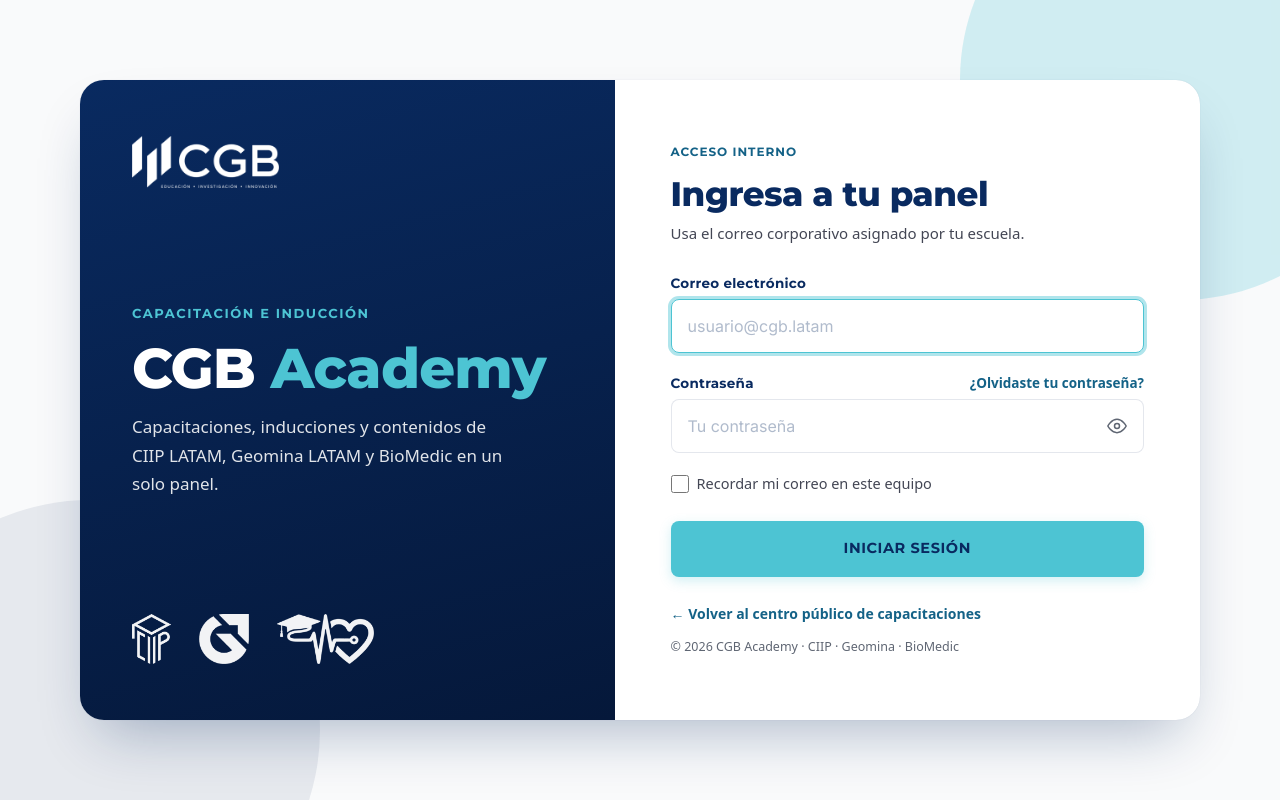
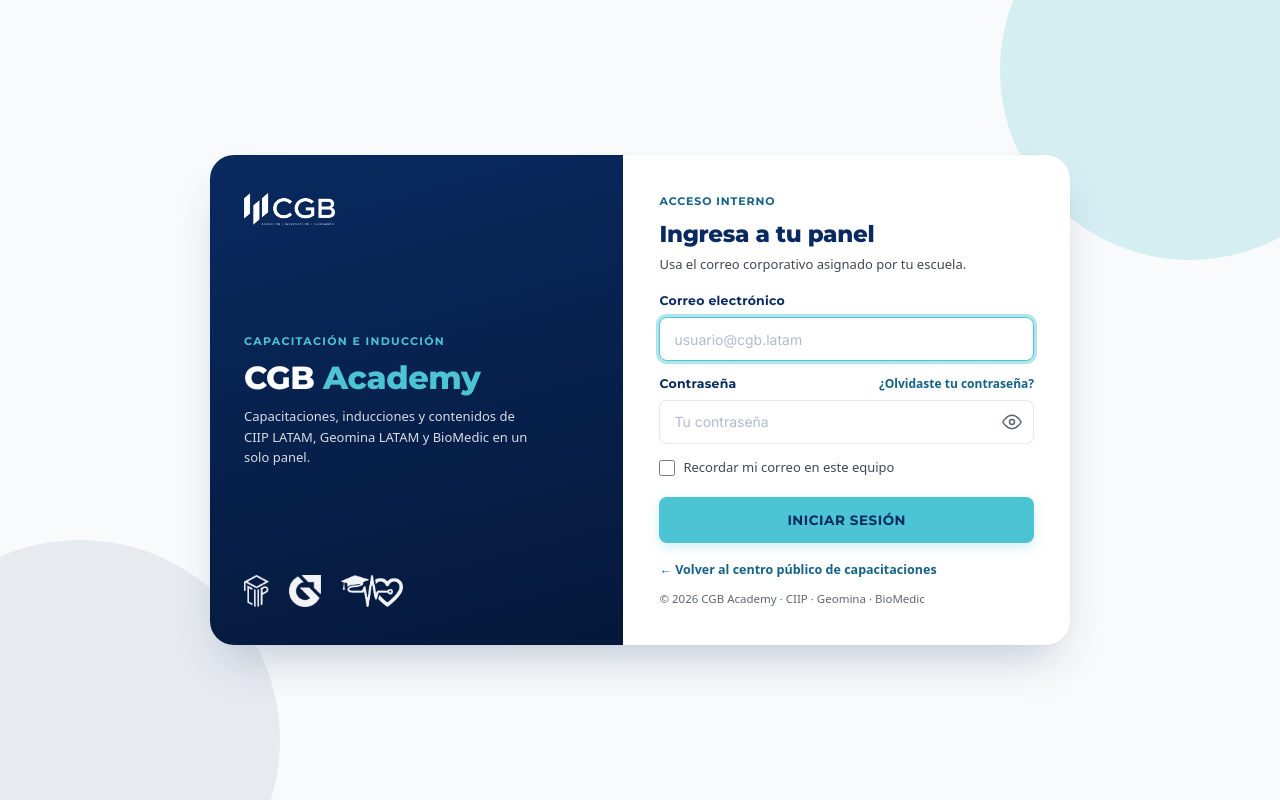
Before and after one commit to milith0kun/proyecto-ing-software, a Next.js app: page /login in a window 1280 px wide. Built offline with nearby package versions, Linux system fonts and the light colour scheme.

Commit message:
style(login): equilibrar escala visual y dimensiones de tarjeta, textos y campos segun referencia

```diff
--- a/src/app/globals.css
+++ b/src/app/globals.css
@@ -2441,7 +2441,7 @@
 .footer-cgb__logo img { filter: brightness(0) invert(1); }
 
 /* ==========================================================================
-   LOGIN — TARJETA DIVIDIDA (CGB Academy / CGB Leads)
+   LOGIN — TARJETA DIVIDIDA (CGB Academy / CGB Leads) - Proporciones equilibradas
    ========================================================================== */
 .login-escena {
   position: relative;
@@ -2449,7 +2449,7 @@
   display: flex;
   align-items: center;
   justify-content: center;
-  padding: 40px 24px;
+  padding: 32px 16px;
   overflow: hidden;
   background: var(--bg-primary);
 }
@@ -2459,32 +2459,31 @@
   pointer-events: none;
 }
 .login-circulo--superior {
-  top: -140px;
-  right: -120px;
-  width: 440px;
-  height: 440px;
-  background: rgba(77, 196, 211, .24);
+  top: -120px;
+  right: -100px;
+  width: 380px;
+  height: 380px;
+  background: rgba(77, 196, 211, .22);
 }
 .login-circulo--inferior {
-  bottom: -160px;
-  left: -140px;
-  width: 460px;
-  height: 460px;
-  background: rgba(9, 42, 96, .08);
+  bottom: -140px;
+  left: -120px;
+  width: 400px;
+  height: 400px;
+  background: rgba(9, 42, 96, .07);
 }
 
 .login-tarjeta {
   position: relative;
   z-index: 1;
   width: 100%;
-  max-width: 1120px;
-  min-height: 640px;
+  max-width: 860px;
   display: grid;
-  grid-template-columns: minmax(0, 1.05fr) minmax(0, 1.15fr);
+  grid-template-columns: minmax(0, 1fr) minmax(0, 1.08fr);
   border-radius: var(--radius-xl);
   overflow: hidden;
   background: var(--bg-card);
-  box-shadow: 0 30px 60px -20px rgba(9, 42, 96, .32), 0 0 1px rgba(9, 42, 96, .18);
+  box-shadow: 0 24px 48px -16px rgba(9, 42, 96, .26), 0 0 1px rgba(9, 42, 96, .14);
 }
 
 /* Panel izquierdo: Azul Corporativo CGB */
@@ -2492,8 +2491,8 @@
   display: flex;
   flex-direction: column;
   justify-content: space-between;
-  gap: 36px;
-  padding: 56px 52px;
+  gap: 24px;
+  padding: 38px 34px;
   color: var(--text-light);
   background: linear-gradient(165deg, var(--brand-navy) 0%, var(--brand-navy-hondo) 100%);
 }
@@ -2505,19 +2504,19 @@
 .login-marca__logo-img {
   display: block;
   width: auto;
-  height: 52px;
-  max-width: 200px;
+  height: 32px;
+  max-width: 140px;
   object-fit: contain;
   filter: brightness(0) invert(1) !important;
   opacity: 1 !important;
 }
 .login-marca__cuerpo {
   display: grid;
-  gap: 14px;
+  gap: 10px;
 }
 .login-marca__kicker {
   font-family: var(--font-heading);
-  font-size: 13px;
+  font-size: 11px;
   font-weight: 700;
   letter-spacing: .12em;
   text-transform: uppercase;
@@ -2525,65 +2524,65 @@
 }
 .login-marca h2 {
   color: var(--text-light);
-  font-size: clamp(38px, 4.4vw, 56px);
+  font-size: clamp(26px, 3.2vw, 32px);
   font-weight: 800;
-  line-height: 1.1;
+  line-height: 1.15;
 }
 .login-marca h2 span {
   color: var(--brand-cyan);
 }
 .login-marca__texto {
-  max-width: 380px;
-  font-size: 17px;
-  line-height: 1.65;
-  color: rgba(255, 255, 255, .88);
+  max-width: 290px;
+  font-size: 13px;
+  line-height: 1.55;
+  color: rgba(255, 255, 255, .84);
 }
 .login-marca .unidades-cgb {
-  gap: 20px 28px;
+  gap: 14px 20px;
 }
 .login-marca .unidades-cgb__img {
-  height: 50px;
-  max-width: 135px;
-}
-
-/* Panel derecho: Formulario Blanco Amplio */
+  height: 32px;
+  max-width: 95px;
+}
+
+/* Panel derecho: Formulario Blanco Compacto y Elegante */
 .login-formulario {
   display: flex;
   flex-direction: column;
   justify-content: center;
-  padding: 56px 56px;
-  gap: 8px;
+  padding: 38px 36px;
+  gap: 6px;
 }
 .login-formulario .acceso-etiqueta {
-  font-size: 12px;
+  font-size: 11px;
   letter-spacing: .08em;
 }
 .login-formulario h1 {
-  font-size: 34px;
-  line-height: 1.15;
+  font-size: 23px;
+  line-height: 1.2;
   font-weight: 800;
   color: var(--brand-navy);
 }
 .login-formulario__ayuda {
-  font-size: 15px;
+  font-size: 13px;
   color: var(--text-secondary);
-  margin-bottom: 20px;
+  margin-bottom: 12px;
 }
 .login-campos {
   display: flex;
   flex-direction: column;
-  gap: 20px;
+  gap: 14px;
 }
 .login-formulario .acceso-campo label {
-  font-size: 13.5px;
+  font-size: 12.5px;
   font-weight: 600;
 }
 .login-formulario .acceso-campo input[type="email"],
 .login-formulario .acceso-campo input[type="password"],
 .login-formulario .acceso-campo input[type="text"] {
-  min-height: 54px;
-  padding: 12px 16px;
-  font-size: 16px;
+  min-height: 44px;
+  padding: 10px 14px;
+  font-size: 14px;
   border-radius: var(--radius-md);
   border: 1.5px solid var(--borde-sutil);
   color: var(--brand-navy);
@@ -2597,13 +2596,13 @@
   display: flex;
   align-items: baseline;
   justify-content: space-between;
-  gap: 12px;
+  gap: 10px;
 }
 .login-enlace {
   padding: 0;
   border: 0;
   background: none;
-  font-size: 13.5px;
+  font-size: 12px;
   font-weight: 600;
   color: var(--brand-blue);
   cursor: pointer;
@@ -2623,13 +2622,13 @@
 }
 .login-formulario .login-clave input {
   width: 100%;
-  padding-right: 56px;
+  padding-right: 46px;
 }
 .login-clave__ojo {
   position: absolute;
   top: 0;
   right: 0;
-  width: 54px;
+  width: 44px;
   height: 100%;
   display: flex;
   align-items: center;
@@ -2644,46 +2643,46 @@
   color: var(--brand-navy);
 }
 .login-aviso {
-  margin-top: 4px;
-  font-size: 13px;
+  margin-top: 3px;
+  font-size: 12px;
   font-weight: 600;
   color: #92400E;
 }
 .login-ayuda {
   display: grid;
-  gap: 4px;
-  padding: 12px 14px;
+  gap: 3px;
+  padding: 10px 12px;
   border-radius: var(--radius-md);
-  border-left: 4px solid var(--brand-cyan);
+  border-left: 3px solid var(--brand-cyan);
   background: var(--bg-surface-alt);
-  font-size: 14px;
+  font-size: 12.5px;
   line-height: 1.5;
   color: var(--text-secondary);
 }
 .login-ayuda strong {
   color: var(--brand-navy);
   font-family: var(--font-heading);
+  font-size: 12px;
+}
+.login-recordar {
+  display: flex;
+  align-items: center;
+  gap: 8px;
   font-size: 13px;
-}
-.login-recordar {
-  display: flex;
-  align-items: center;
-  gap: 8px;
-  font-size: 14.5px;
   color: var(--text-secondary);
   cursor: pointer;
 }
 .login-recordar input {
-  width: 18px;
-  height: 18px;
+  width: 16px;
+  height: 16px;
   accent-color: var(--brand-navy);
 }
 .login-formulario .acceso-error {
-  font-size: 14px;
+  font-size: 13px;
 }
 .login-formulario .boton-primario.acceso-boton-submit {
-  min-height: 56px;
-  font-size: 14.5px;
+  min-height: 46px;
+  font-size: 13.5px;
   color: var(--brand-navy);
   background-color: var(--brand-cyan);
   border: none;
@@ -2696,13 +2695,13 @@
   color: #FFFFFF;
 }
 .login-formulario .acceso-volver {
-  font-size: 14px;
-  margin-top: 18px;
+  font-size: 12.5px;
+  margin-top: 12px;
   justify-content: flex-start;
 }
 .login-pie {
-  margin-top: 6px;
-  font-size: 12.5px;
+  margin-top: 4px;
+  font-size: 11.5px;
   color: var(--text-muted);
 }
 .login-formulario input:-webkit-autofill {
@@ -2711,12 +2710,12 @@
   transition: background-color 9999s ease-out;
 }
 
-@media (max-width: 960px) {
-  .login-tarjeta { grid-template-columns: 1fr; max-width: 520px; min-height: 0; }
-  .login-marca { padding: 36px 32px; gap: 24px; }
-  .login-marca__logo-img { height: 44px; }
-  .login-marca h2 { font-size: 40px; }
-  .login-marca__texto { font-size: 15.5px; max-width: none; }
-  .login-formulario { padding: 36px 32px; }
-  .login-formulario h1 { font-size: 28px; }
-}
+@media (max-width: 820px) {
+  .login-tarjeta { grid-template-columns: 1fr; max-width: 440px; }
+  .login-marca { padding: 28px 24px; gap: 18px; }
+  .login-marca__logo-img { height: 28px; }
+  .login-marca h2 { font-size: 26px; }
+  .login-marca__texto { font-size: 12.5px; max-width: none; }
+  .login-formulario { padding: 28px 24px; }
+  .login-formulario h1 { font-size: 21px; }
+}
```
